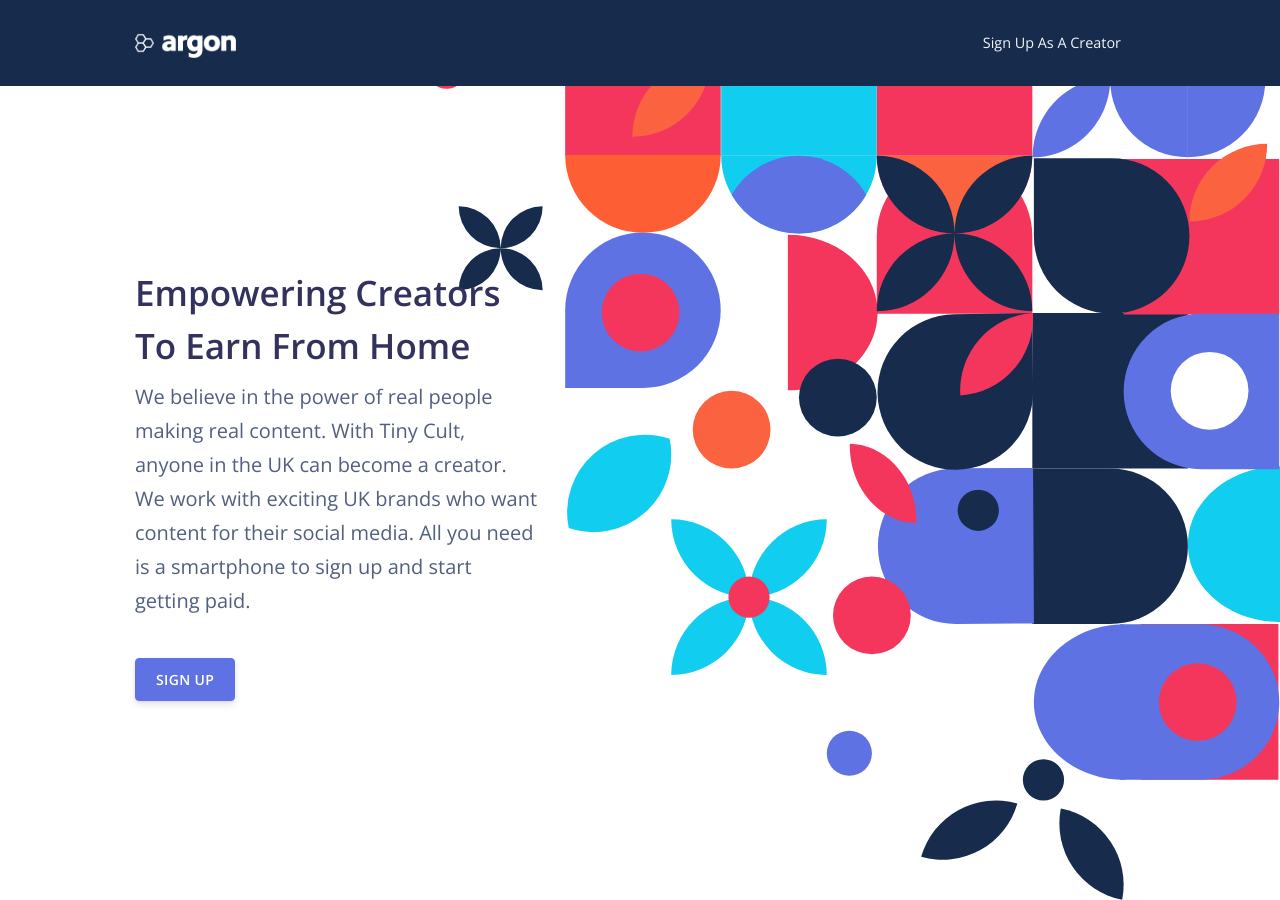
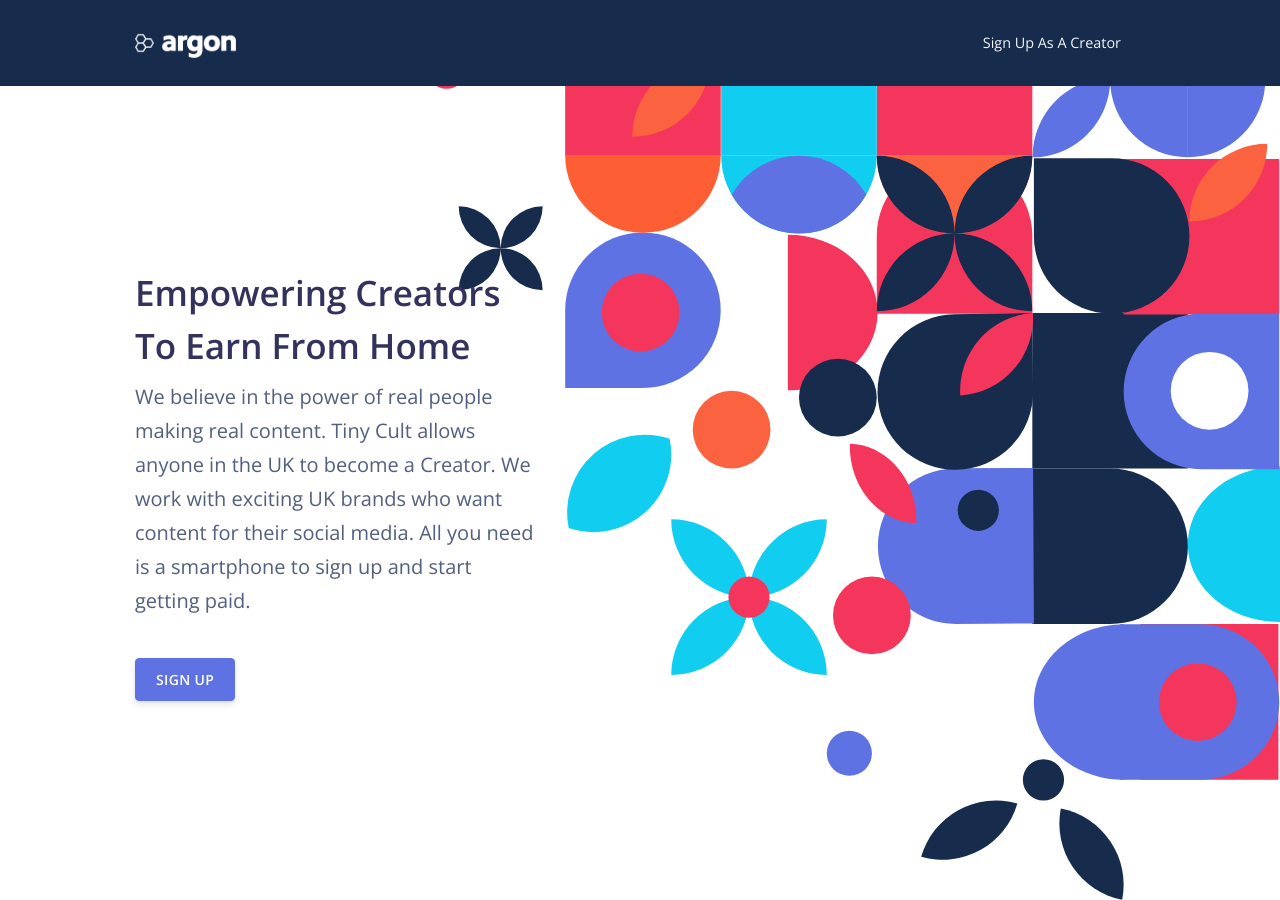
Before and after one commit to tinycult/tinycult.github.io, a Jekyll site: the page built from index.html, in a window 1280 px wide and 900 px high. Built offline with Jekyll 4.4.1, drawn with Linux system fonts in a browser that asks for light colours; nearby versions of some CDN libraries.

Commit message:
copy tweak homepage

```diff
--- a/_includes/home-sample.html
+++ b/_includes/home-sample.html
@@ -5,7 +5,7 @@
       <div class="row">
         <div class="col-lg-5 col-md-7 mr-auto text-left d-flex justify-content-center flex-column">
           <h3 class="display-3">Empowering Creators To Earn From Home</h3>
-          <p class="lead mt-0">We believe in the power of real people making real content. With Tiny Cult, anyone in the UK can become a creator. We work with exciting UK brands who want content for their social media. All you need is a smartphone to sign up and start getting paid.  </p>
+          <p class="lead mt-0">We believe in the power of real people making real content. Tiny Cult allows anyone in the UK to become a Creator. We work with exciting UK brands who want content for their social media. All you need is a smartphone to sign up and start getting paid.  </p>
           <br>
           <div class="buttons">
             <a href="/contact" class="btn btn-primary">
@@ -288,7 +288,7 @@
                 </div>
                 <div id="collapseThree" class="collapse" aria-labelledby="headingThree" data-parent="#accordionExample">
                   <div class="card-body opacity-8">
-                    We will agree the deadline with the client and let you know when we give you the brief. We always make sure there is plenty of time for the products to arrive, for you to make the content plus generous buffer time to protect against unexpected delays. Our creators generally find it very easy to fit their Tiny Cult work into their schedule. If you are going to be unavailable or on holiday, you can simply let us know that you can't do it when we send you the initial request.
+                    We will agree the deadline with the client and let you know when we give you the brief. We always make sure there is plenty of time for the products to arrive, for you to make the content plus generous buffer time to protect against unexpected delays. Our Creators generally find it very easy to fit their Tiny Cult work into their schedule. If you are going to be unavailable or on holiday, you can simply let us know that you can't do it when we send you the initial request.
                   </div>
                 </div>
               </div>
```
Also changed, not shown: 2 other files.
